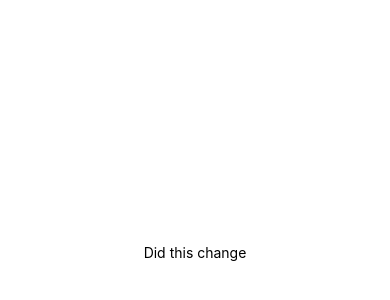
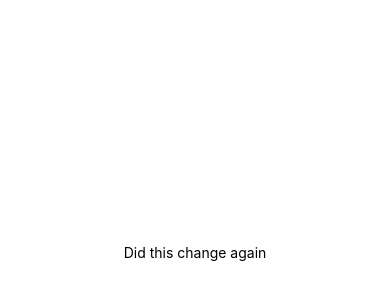
Before and after one commit to HubbardJosh/RandomlyChooseReactNative, a React Native app: screen / in a window 390 px wide. Shown: the part 170-470 px from the top of the page. Built offline with nearby package versions, Linux system fonts and the light colour scheme.

Commit message:
another test

```diff
--- a/App.js
+++ b/App.js
@@ -5,7 +5,7 @@ import { StyleSheet, Text, View } from 'react-native';
 export default function App() {
   return (
     <View style={styles.container}>
-      <Text>Did this change</Text>
+      <Text>Did this change again</Text>
       <StatusBar style="auto" />
     </View>
   );
```
